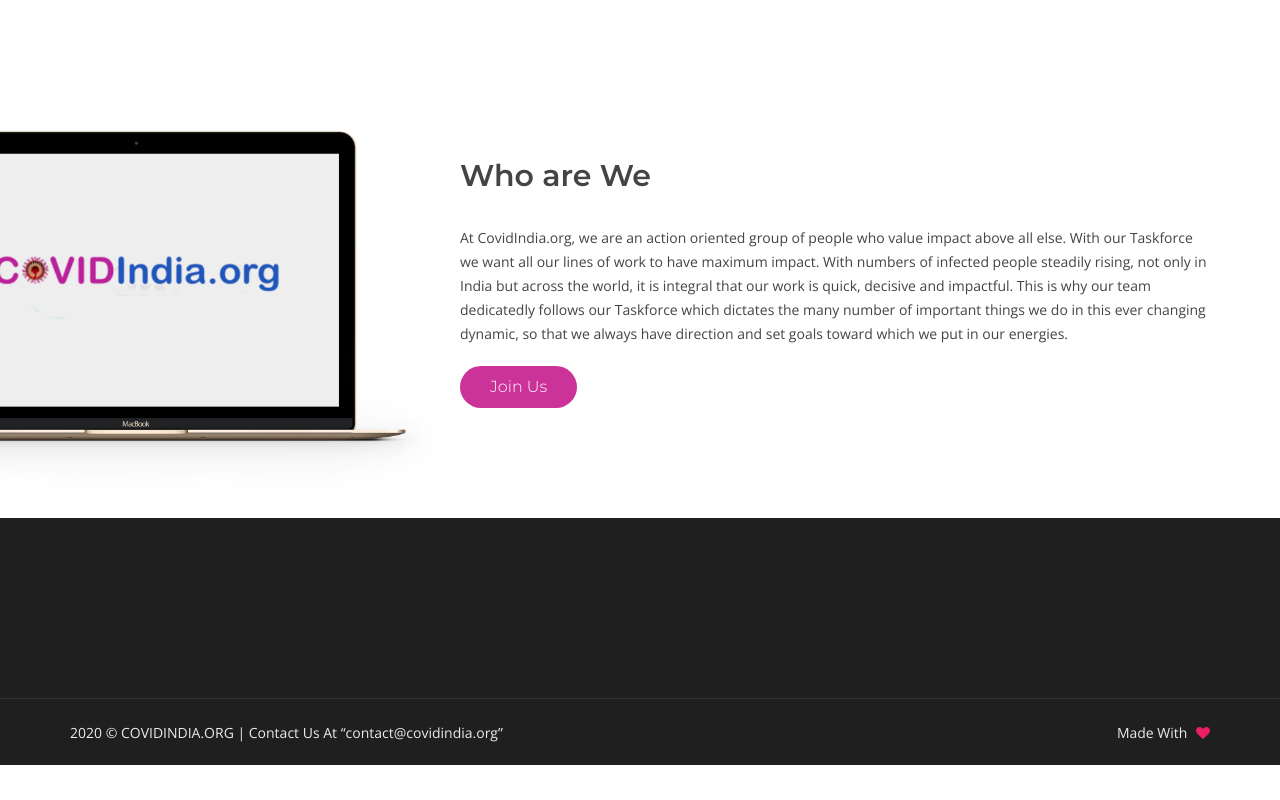
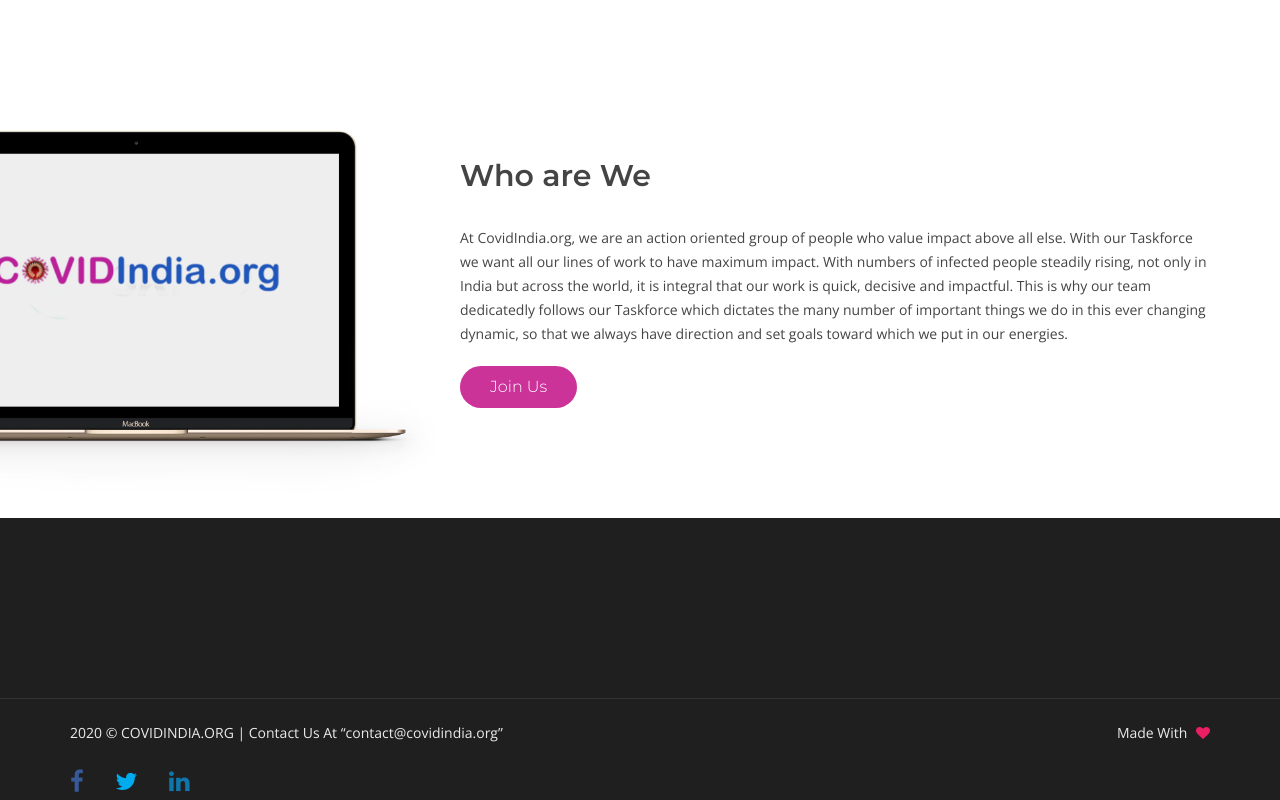
Before and after one commit to vasishta93/wartaskforce, a plain HTML site: page index.html in a window 1280 px wide. Shown: the part 2148-2948 px from the top of the page. Before the commit the page ends 2913 px from the top, so only its background shows below. Drawn offline with nearby package versions, Linux system fonts and the light colour scheme; some packages are replaced by stand-ins of ours.

Commit message:
added fb, twitter, linkedin links in footer

```diff
--- a/index.html
+++ b/index.html
@@ -759,6 +759,13 @@
                         </div>
                     </div>
                 </div>
+                <div class="row">
+                    <div class="container">
+                        <div class="fa fa-facebook" style="color: #385998;"></div>&nbsp;&nbsp;&nbsp;&nbsp;
+                        <div class="fa fa-twitter" style="color: #00ACEE;"></div>&nbsp;&nbsp;&nbsp;&nbsp;
+                        <div class="fa fa-linkedin" style="color: #0E76AB;"></div>
+                    </div>
+                </div>
             </div>
         </div>
     </footer>
```
